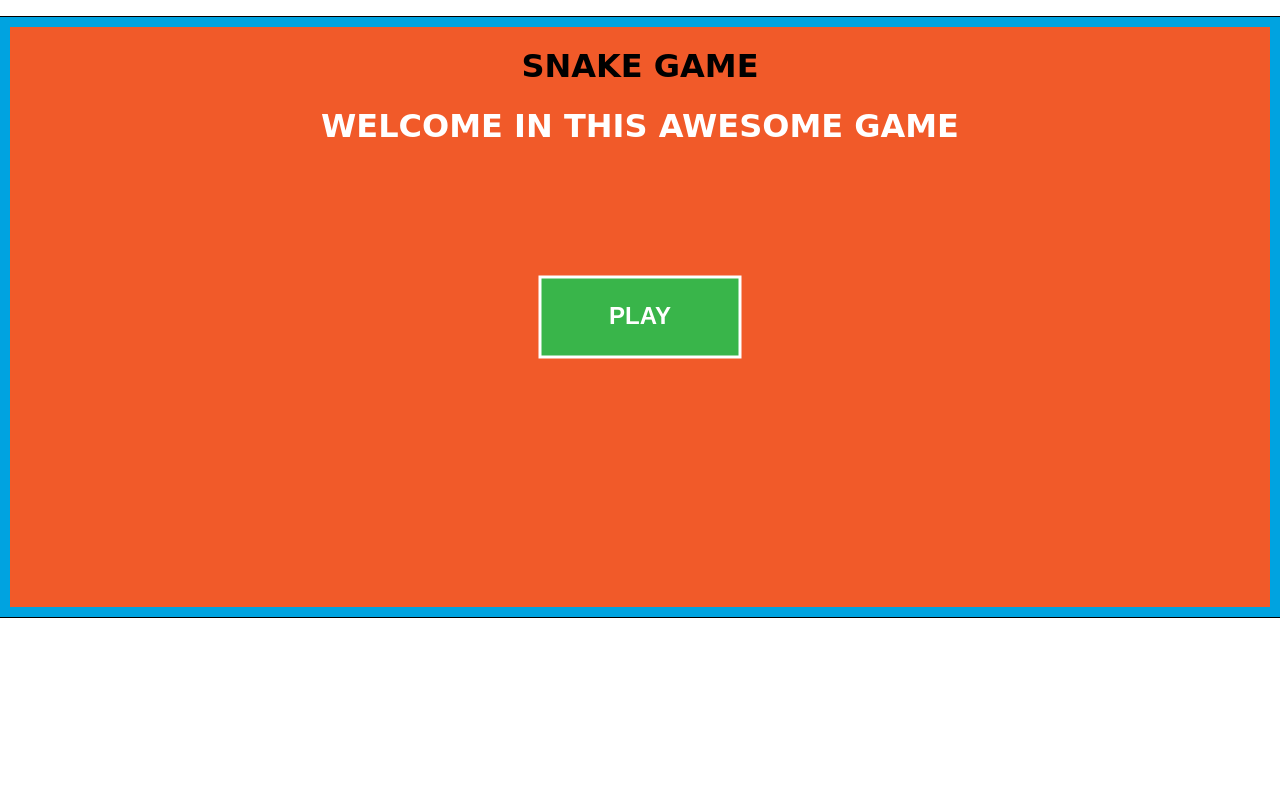
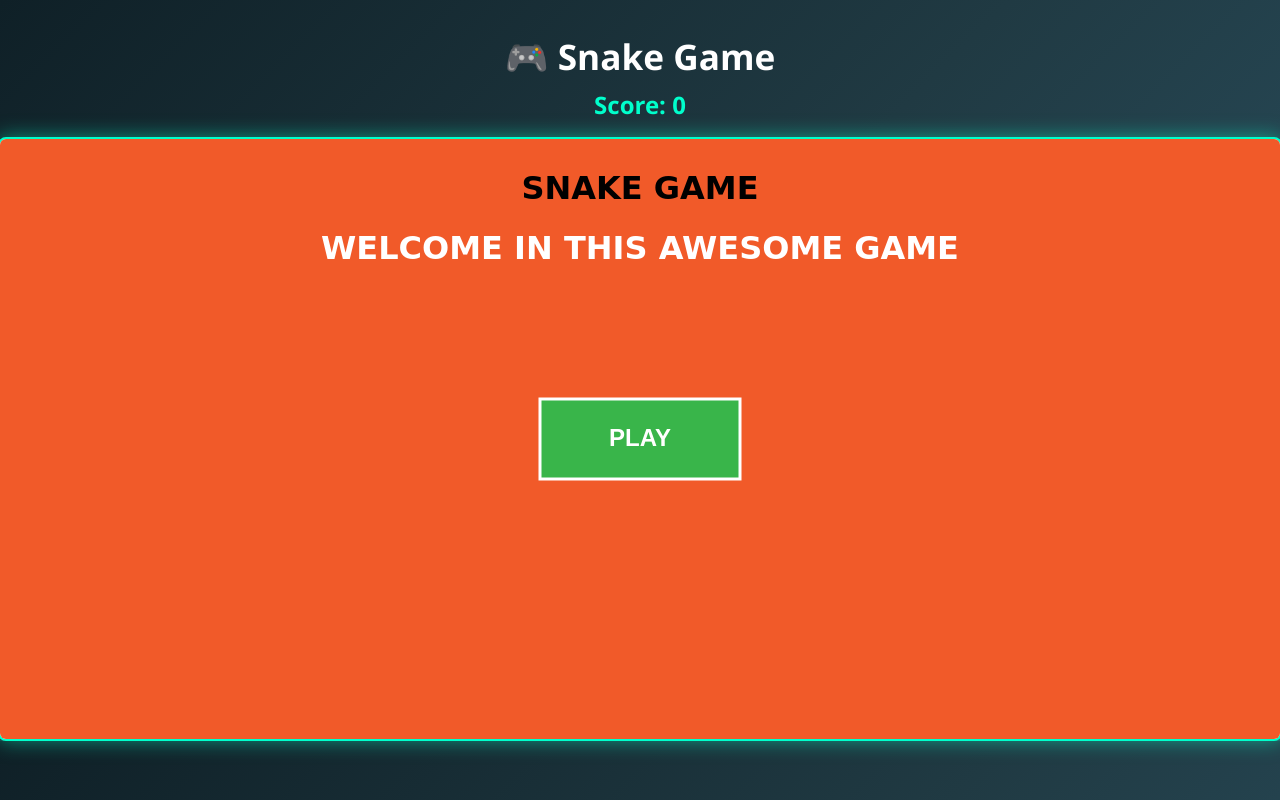
Before and after one commit to crestianiam/snake, a website with bundled scripts: page snake.html in a window 1280 px wide. Built offline with nearby package versions, Linux system fonts and the light colour scheme.

Commit message:
changing style window outside of canvas

```diff
--- a/events.js
+++ b/events.js
@@ -4,6 +4,13 @@ import { gameState } from "./logic/gameState.js";
 import { startGame } from "./main.js";
 import { PLAY_BTN_HEIGHT, PLAY_BTN_WIDTH, PLAY_BTN_X, PLAY_BTN_Y } from "./utils/config.js";
 import { isOppositeDirection } from "./utils/helperFunctions.js";
+
+//html ids
+const HTML_CURRENT_SCORE_ID = "currentScore";
+
+export function updateScoreDisplay(score) {
+    document.getElementById(HTML_CURRENT_SCORE_ID).innerText = score;
+}
 
 export function registerEventListeners() {
     document.addEventListener('keydown', (event) => {
--- a/logic/drawing.js
+++ b/logic/drawing.js
@@ -55,10 +55,10 @@ export function drawDashboard(score = null, win = false) {
     ctx.fillStyle = CANVAS_BG_CLR;
     ctx.fillRect(0, 0, GAME_WIDTH, GAME_HEIGHT);
 
-    //border dashboard
-    ctx.strokeStyle = CANVAS_BORDER_CLR;
-    ctx.lineWidth = CANVAS_BORDER_LINE_SIZE;
-    ctx.strokeRect(0, 0, GAME_WIDTH, GAME_HEIGHT);
+    /*   //border dashboard
+      ctx.strokeStyle = CANVAS_BORDER_CLR;
+      ctx.lineWidth = CANVAS_BORDER_LINE_SIZE;
+      ctx.strokeRect(0, 0, GAME_WIDTH, GAME_HEIGHT); */
 
     //game title
     ctx.fillStyle = TITLE_CLR;
@@ -77,7 +77,7 @@ export function drawDashboard(score = null, win = false) {
         ctx.font = "bold 24px Arial";
         ctx.fillStyle = SUBTITLE_CLR;
         ctx.textAlign = "center";
-        ctx.fillText(`YOU WON: ${score}`, Math.round(GAME_WIDTH / 2), Math.round(GAME_HEIGHT * 0.25));
+        ctx.fillText(`OH YES, YOU WON!`, Math.round(GAME_WIDTH / 2), Math.round(GAME_HEIGHT * 0.25));
     }
 
     //score
@@ -85,7 +85,7 @@ export function drawDashboard(score = null, win = false) {
         ctx.font = "bold 24px Arial";
         ctx.fillStyle = SUBTITLE_CLR;
         ctx.textAlign = "center";
-        ctx.fillText(`YOUR SCORE: ${score}`, Math.round(GAME_WIDTH / 2), Math.round(GAME_HEIGHT * 0.25));
+        ctx.fillText(`OH NO, YOU SUCK!`, Math.round(GAME_WIDTH / 2), Math.round(GAME_HEIGHT * 0.25));
     }
 
     //btn play
--- a/logic/game.js
+++ b/logic/game.js
@@ -5,6 +5,7 @@ import { getRandomAvailablePoint, getSnakeCopy, isSamePoint } from "../utils/hel
 import { gameOver, victory } from "../main.js";
 import { playEatSound } from "../utils/audio.js";
 import { FLASH_COLLISION, FLASH_SUCCESS } from "./styling.js";
+import { updateScoreDisplay } from "../events.js";
 
 export function moveSnake() {
     if (gameState.snake === null || gameState.snake.length === 0) return;
@@ -72,6 +73,7 @@ export function moveSnake() {
         newSnake.push(segment);
     }
 
+    //remind update here or bottom
     if (hasEaten) {
         newSnake.push(lastPosition);
         flashCanvas(FLASH_SUCCESS);
@@ -89,6 +91,7 @@ export function moveSnake() {
         }
     }
     gameState.score = hasEaten ? ++gameState.score : gameState.score;
+    updateScoreDisplay(gameState.score);
 
     //remind probably set victory earlier
     if (gameState.snake.length >= MAX_SNAKE_LENGTH) {
--- a/snake.html
+++ b/snake.html
@@ -2,22 +2,28 @@
 <html lang="en">
 
 <head>
-    <meta charset="UTF-8">
-    <meta name="viewport" content="width=device-width, initial-scale=1.0">
+    <meta charset="UTF-8" />
+    <meta name="viewport" content="width=device-width, initial-scale=1.0" />
     <title>Snake</title>
-    <link rel="stylesheet" href="./reset.css">
-    <link rel="stylesheet" href="./styles.css">
+    <link rel="icon" type="image/x-icon" href="assets/images/favicon.png">
+    <link rel="stylesheet" href="./reset.css" />
+    <link rel="stylesheet" href="./styles.css" />
 </head>
 
 <body>
     <main>
+        <header class="scoreboard">
+            <h1>🎮 Snake Game</h1>
+            <div class="score">
+                Score: <span id="currentScore">0</span>
+            </div>
+        </header>
+
         <div class="canvas-container">
-            <!--width and height as enviromento variables-->
-            <canvas id="gameCanvas" style="border: 1px solid black;">
-                snake game
-            </canvas>
+            <canvas id="gameCanvas">snake game</canvas>
         </div>
     </main>
+
     <script type="module" src="./main.js"></script>
 </body>
 
--- a/styles.css
+++ b/styles.css
@@ -1,23 +1,48 @@
-main {
-    margin-top: 1rem;
+/* sfondo colorato con sfumatura */
+body {
+    margin: 0;
+    font-family: 'Segoe UI', Tahoma, Geneva, Verdana, sans-serif;
+    background: linear-gradient(135deg, #0f2027, #203a43, #2c5364);
+    color: white;
+    min-height: 100vh;
+    display: flex;
+    flex-direction: column;
+    align-items: center;
 }
 
-.dashboard {
-    display: flex;
-    justify-content: space-around;
+/* intestazione con score */
+.scoreboard {
+    margin-top: 2rem;
+    text-align: center;
 }
 
-.score-container {
-    display: flex;
-    justify-content: start;
+.scoreboard h1 {
+    font-size: 2.2rem;
+    margin-bottom: 0.5rem;
 }
 
+.score {
+    font-size: 1.5rem;
+    font-weight: bold;
+    color: #00ffcc;
+}
+
+/* centra e stilizza il canvas */
 .canvas-container {
     margin-top: 1rem;
     display: flex;
     justify-content: center;
+    align-items: center;
 }
 
+canvas#gameCanvas {
+    border: 2px solid #00ffcc;
+    background-color: white;
+    box-shadow: 0 0 20px rgba(0, 255, 204, 0.5);
+    border-radius: 8px;
+}
+
+/* Animazioni flash già presenti */
 @keyframes flash {
     0% {
         box-shadow: 0 0 20px 10px var(--flash-color);
```
Also changed, not shown: assets/images/favicon.png (added).
